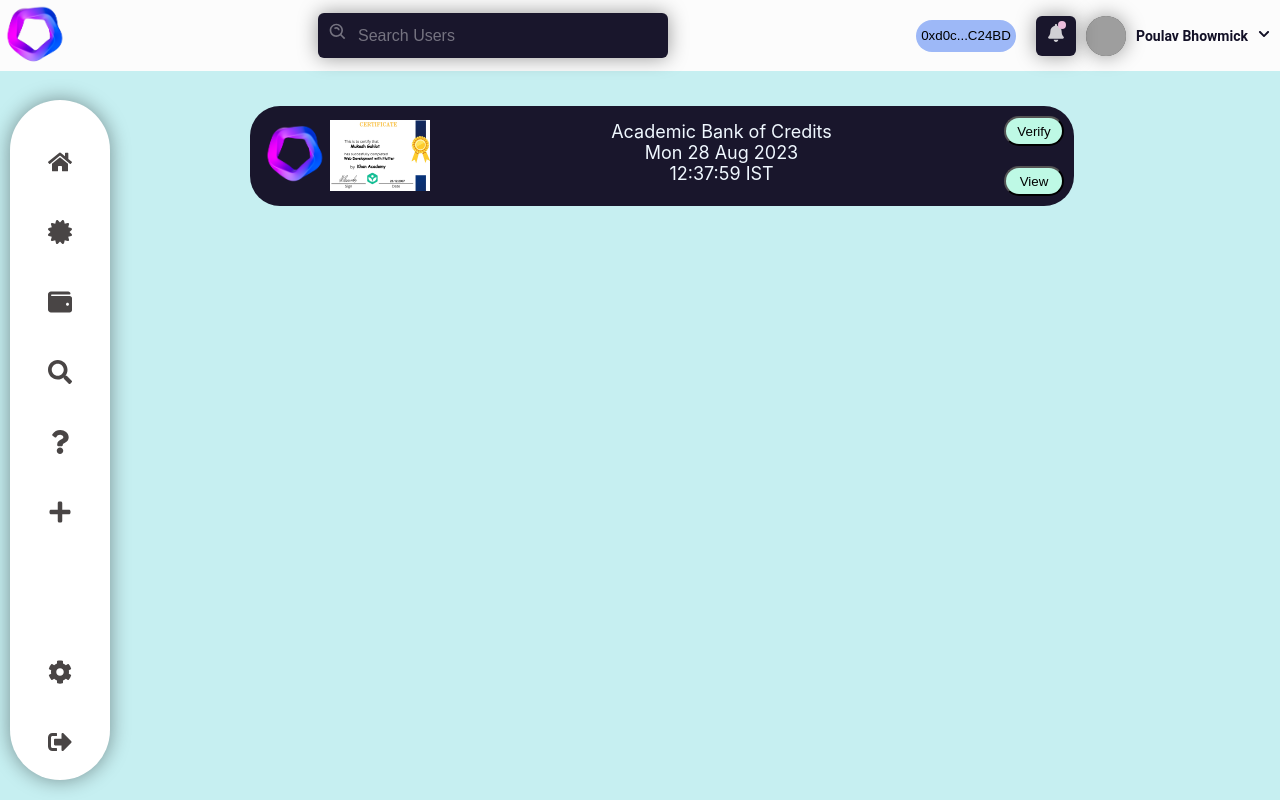
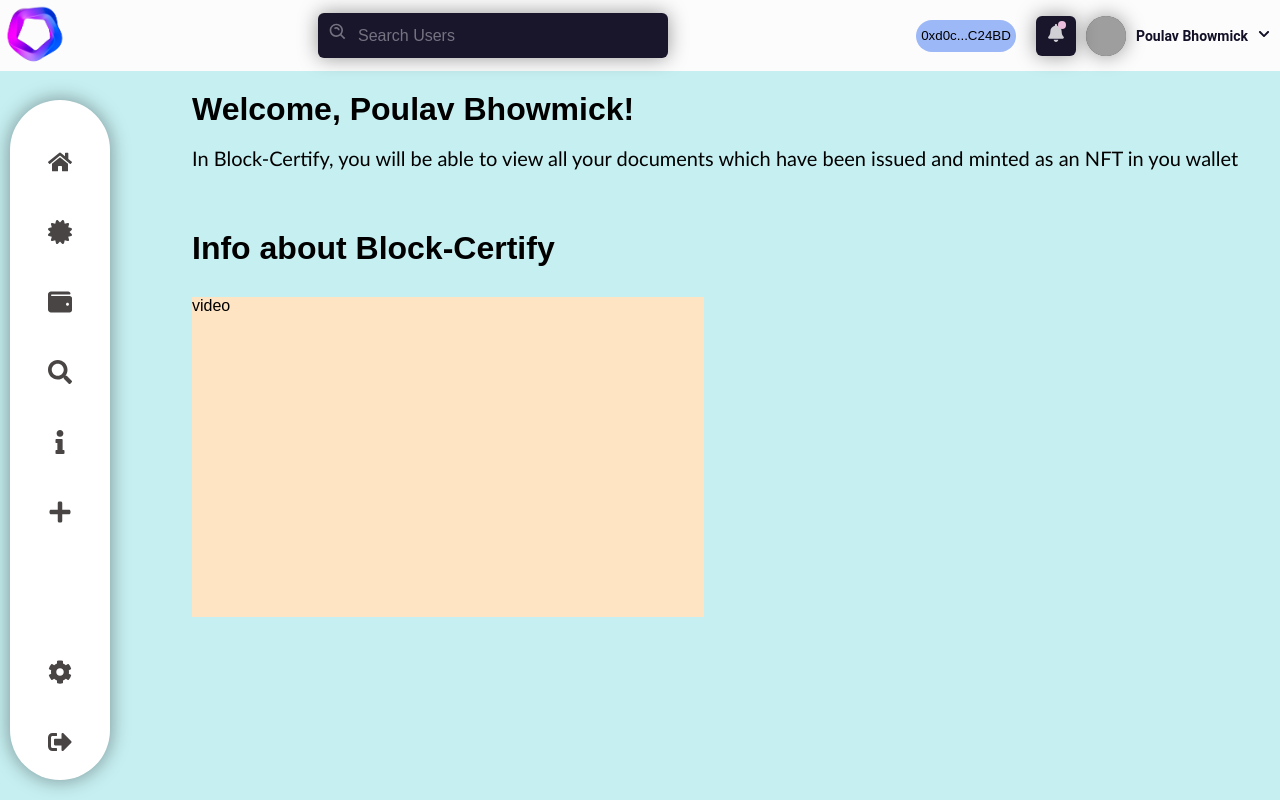
Before and after one commit to PoulavBhowmick03/SmartIndiaHackathon, a React (Create React App) app: page /home in a window 1280 px wide. Built offline with nearby package versions, Linux system fonts and the light colour scheme; grey boxes are pictures that could not be loaded.

Commit message:
home page changed

```diff
--- /dev/null
+++ b/src/Components/Header.js
@@ -0,0 +1,21 @@
+import React from 'react'
+import "./header.css";
+const Header = () => {
+  return (
+    <div>
+    <div className='welcome'>
+      <h1>Welcome, Poulav Bhowmick! </h1><br></br>
+      <p className='line1'>In Block-Certify, you will be able to view all your documents which have been issued and minted as an NFT in you wallet</p>
+      <div className='info'>
+        <h1>Info about Block-Certify</h1>
+        <div className='video'>
+            video
+        </div>
+    </div>
+    </div>
+
+    </div>
+
+)}
+
+export default Header
--- a/src/Components/Menu.css
+++ b/src/Components/Menu.css
@@ -6,7 +6,7 @@
     flex-direction: column;
     align-items: center;
     box-shadow: 0px 0px 20px rgba(0, 0, 0, 0.4);
-    position: absolute;
+    position: fixed;
     margin-top: 100px;
     border-radius: 50px;
     margin-left: 10px;
--- a/src/Components/Menu.js
+++ b/src/Components/Menu.js
@@ -7,7 +7,7 @@
   FaCertificate,
   FaWallet,
   FaSearch,
-  FaQuestion,
+  FaInfo,
   FaCog,
   FaSignOutAlt,
   FaPlus
@@ -52,7 +52,7 @@
         </li>
         <li>
           <Link to="/about">
-            <FaQuestion />
+            <FaInfo />
           </Link>
         </li>
         <li>
--- /dev/null
+++ b/src/Components/header.css
@@ -0,0 +1,23 @@
+.welcome{
+    margin-top: 20px;
+    margin-left: 15vw;
+    font-family: Arial, Helvetica, sans-serif;
+}
+
+.line1{
+    font-size: 20px;
+    font-family: 'Gill Sans', 'Gill Sans MT', Calibri, 'Trebuchet MS', sans-serif;
+
+}
+
+.info{
+    margin-top: 60px;
+font-family: Arial, Helvetica, sans-serif;
+}
+
+.video{
+    margin-top: 30px;
+    background-color: bisque;
+    height: 40vh;
+    width: 40vw;
+}
--- a/src/pages/Home.js
+++ b/src/pages/Home.js
@@ -1,13 +1,13 @@
 import React from 'react'
 import Menu from "../Components/Menu";
-import Container from "../Components/Container";
-
+import TopContainer from "../Components/TopContainer";
+import Header from '../Components/Header';
 function Home() {
     return (
         <div>
           <Menu />
-          <Container />
-
+           <TopContainer />
+           <Header/>
         </div>
     )
 }
--- a/src/pages/Search.js
+++ b/src/pages/Search.js
@@ -5,7 +5,7 @@
 const Search = () => {
   return (
     <div>
-       <Menu />
+      <Menu />
       <Container />
     </div>
   )
```
